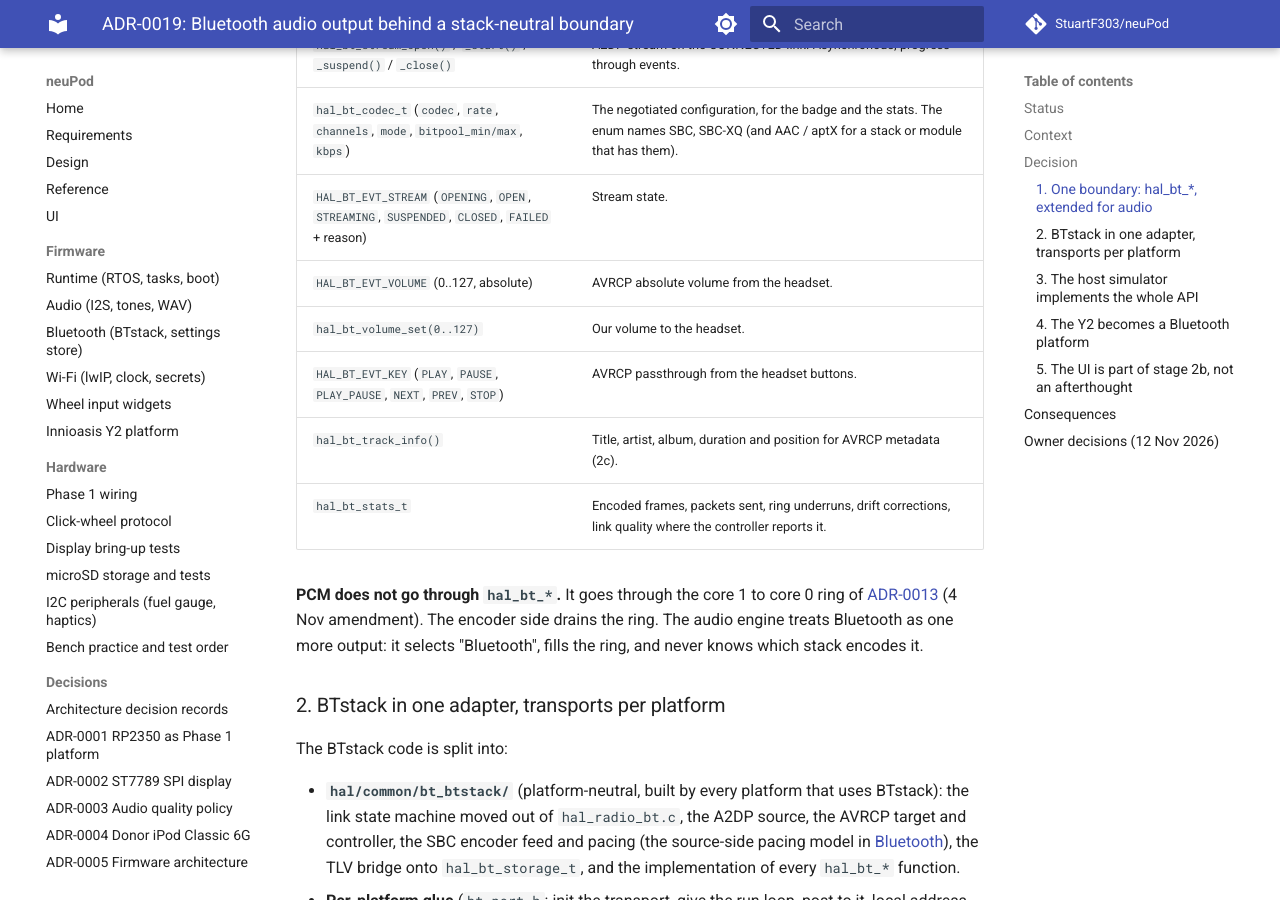
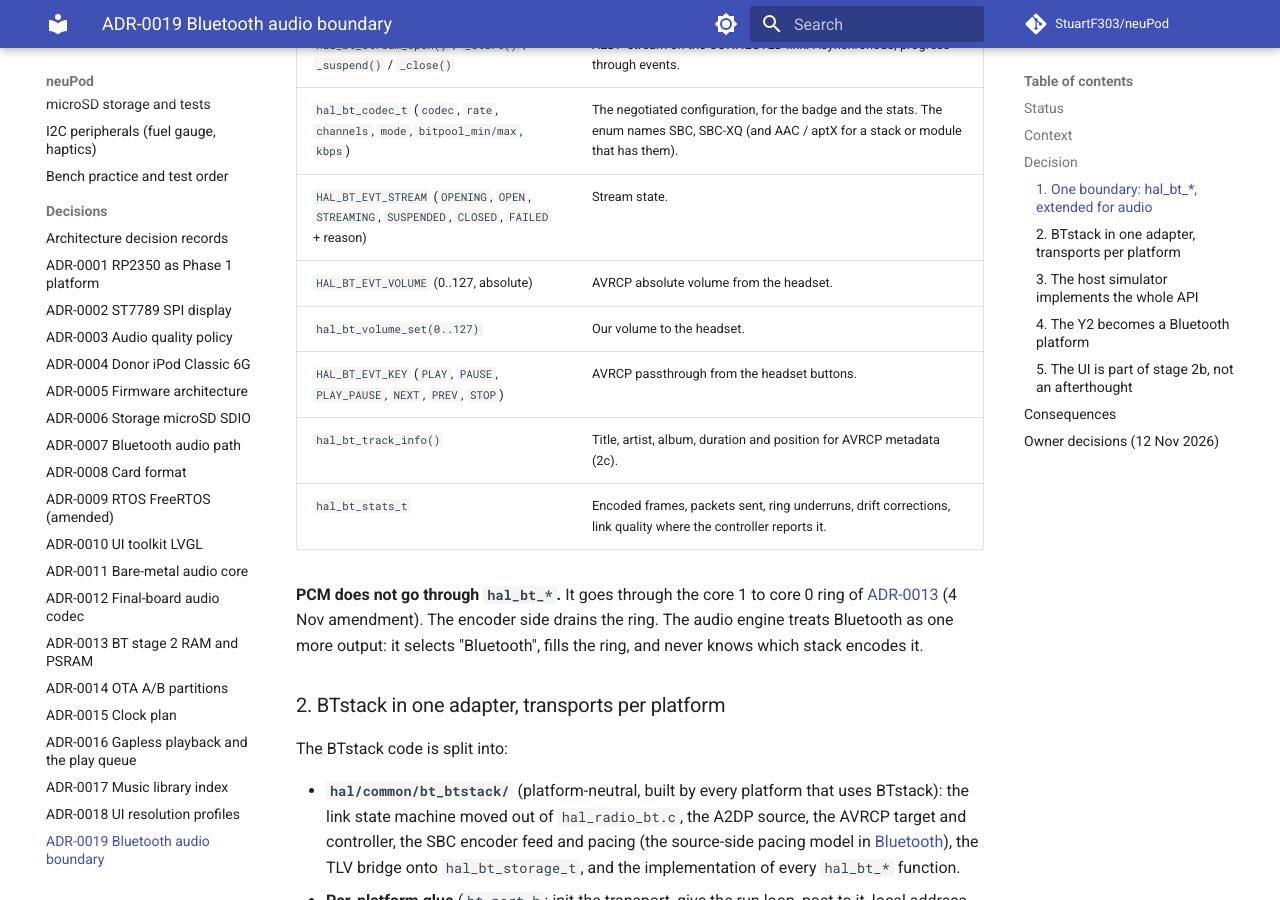
Before and after one commit to StuartF303/neuPod, an MkDocs documentation site: the page built from docs/adr/0019-bluetooth-audio-sink-boundary.md, in a window 1280 px wide and 900 px high, scrolled down 1076 px. Built offline with MkDocs 1.6.1 and Material for MkDocs 9.7.7, drawn with Linux system fonts in a browser that asks for light colours; comment, search, counter and statistics services are not loaded.

Commit message:
docs: absolute link to the testbed README; ADR-0019 in the nav (mkdocs strict)
Co-Authored-By: Claude Opus 5.5 <noreply@anthropic.com>
Claude-Session: https://claude.ai/code/session_01NfmAnW5idE2aicSZUv6Lgy

```diff
--- a/mkdocs.yml
+++ b/mkdocs.yml
@@ -70,3 +70,4 @@ nav:
       - ADR-0016 Gapless playback and the play queue: adr/0016-gapless-playback-and-play-queue.md
       - ADR-0017 Music library index: adr/0017-music-library-index.md
       - ADR-0018 UI resolution profiles: adr/0018-ui-resolution-profiles.md
+      - ADR-0019 Bluetooth audio boundary: adr/0019-bluetooth-audio-sink-boundary.md
```
Also changed, not shown: docs/bluetooth.md (+1 -1 lines).
